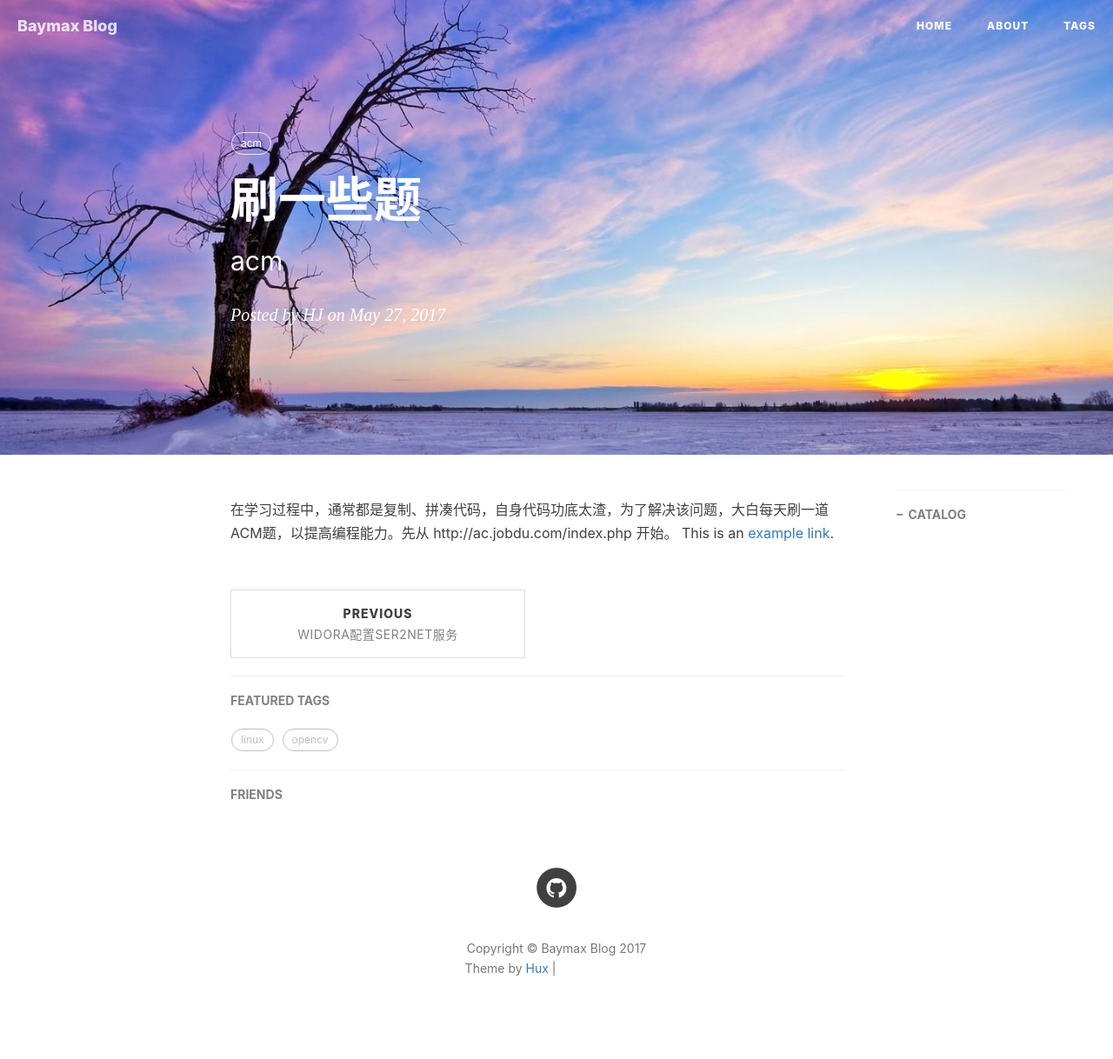
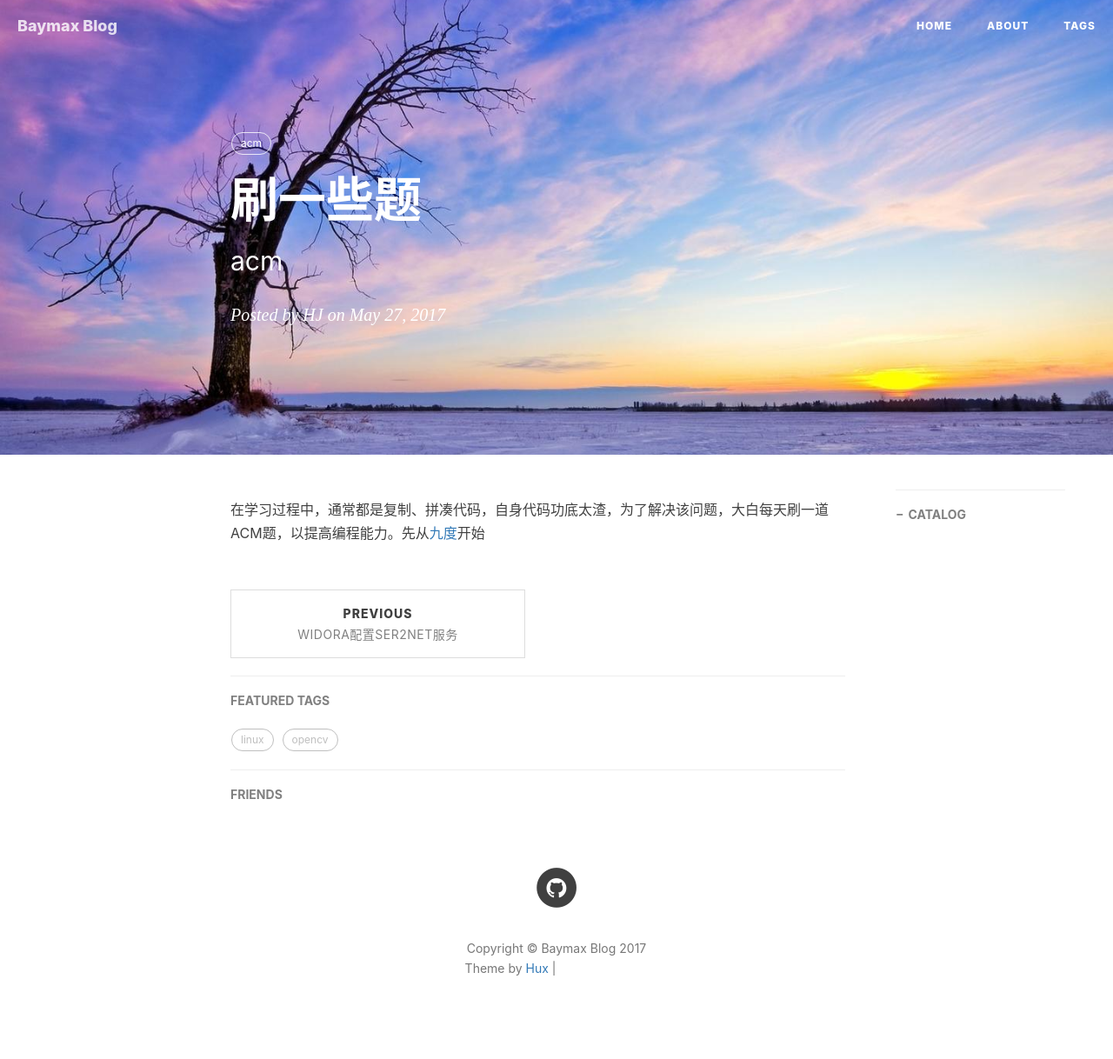
Before and after one commit to Lmonologue/baymax.github.io, a Jekyll site: the page built from _posts/2017-05-27-刷一些题.md, in a window 1280 px wide. Shown: the whole page at 87% size. Built offline with Jekyll 4.4.1, drawn with Linux system fonts in a browser that asks for light colours; nearby versions of some CDN libraries; comment, search, counter and statistics services are not loaded; grey boxes are pictures that could not be loaded.

Commit message:
Update 2017-05-27-刷一些题.md

```diff
--- a/_posts/2017-05-27-刷一些题.md
+++ b/_posts/2017-05-27-刷一些题.md
@@ -10,5 +10,4 @@ tags:
     - acm
 ---
 
-在学习过程中，通常都是复制、拼凑代码，自身代码功底太渣，为了解决该问题，大白每天刷一道ACM题，以提高编程能力。先从 http://ac.jobdu.com/index.php 开始。
-This is an [example link](http://example.com/).
+在学习过程中，通常都是复制、拼凑代码，自身代码功底太渣，为了解决该问题，大白每天刷一道ACM题，以提高编程能力。先从[九度](http://ac.jobdu.com/index.php)开始
```
